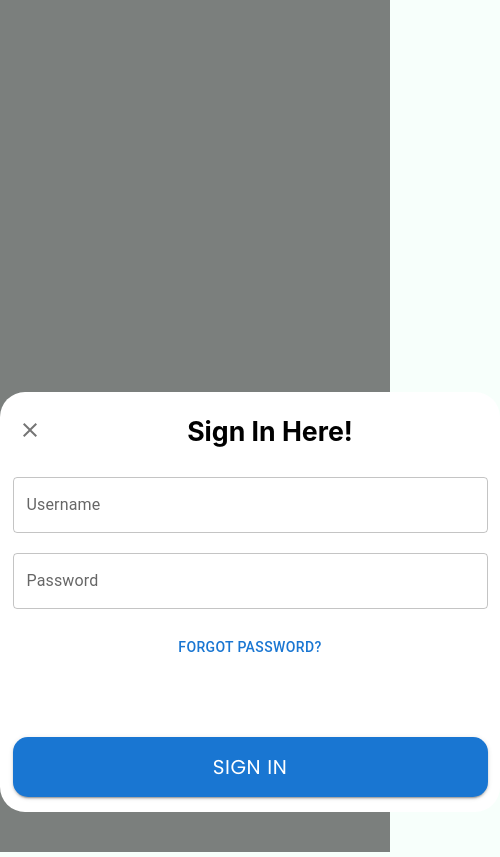
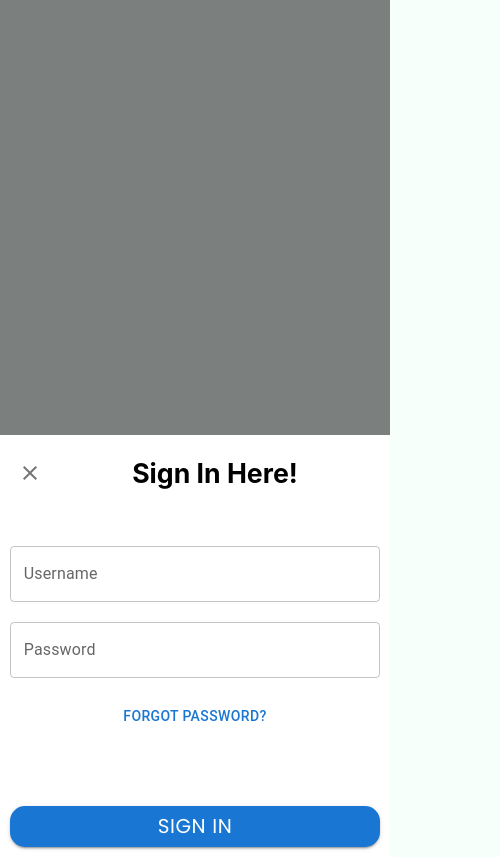
Before and after one commit to dommie123/Sheelas_Site, a React (Create React App) app in the folder frontend/: page /login in a window 390 px wide. Shown: the whole page, 500 px wide, since content can reach past the window. Built offline with nearby package versions, Linux system fonts and the light colour scheme.

Commit message:
Modal component now mobile accessible

```diff
--- a/frontend/src/components/common/modal/modal.css
+++ b/frontend/src/components/common/modal/modal.css
@@ -1,6 +1,6 @@
 .modal-container {
     width: 100%;
-    height: 101%;
+    height: 100%;
     background-color: rgba(0, 0, 0, 0.5);
     align-content: center;
     position: absolute;
@@ -42,3 +42,28 @@
     align-items: center;
     margin-top: 10px;
 }
+
+@media screen and (max-width: 550px) {
+    .modal-container {
+        margin-top: 0;
+    }
+
+    .modal-content {
+        top: 14em;
+        width: 100%;
+        height: 50%;
+        border-radius: 0;
+    }
+
+    .modal-top-content {
+        flex: 1;
+    }
+
+    .modal-center-content {
+        flex: 2;
+    }
+
+    .modal-bottom-content {
+        flex: 0.5;
+    }
+}
```
